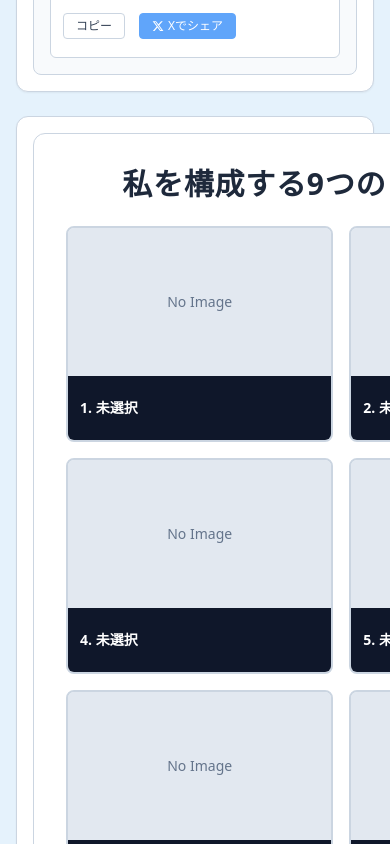
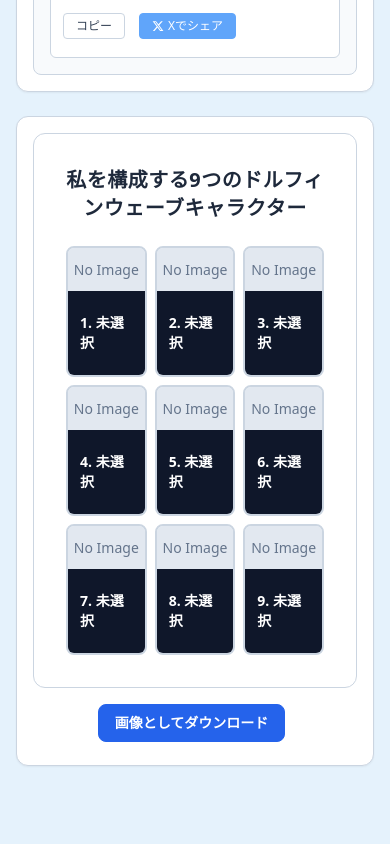
Before and after one commit to maguro-alternative/my-portfolio-site, a Next.js app: page /nine/dolphin in a window 390 px wide. Shown: the part 1960-2804 px from the top of the page. After the commit the page ends 2750 px from the top, so only its background shows below. Built offline with nearby package versions, Linux system fonts and the light colour scheme.

Commit message:
スタイル調整

```diff
--- a/src/app/nine/dolphin/components/PreviewGrid.tsx
+++ b/src/app/nine/dolphin/components/PreviewGrid.tsx
@@ -15,11 +15,11 @@ interface PreviewGridProps {
 export function PreviewGrid({ title, selectedItems, cardRef, onDownload }: PreviewGridProps) {
   return (
     <section className="rounded-xl border border-slate-300 bg-white p-4 shadow-sm">
-      <div ref={cardRef} className="mx-auto w-[900px] rounded-xl border border-slate-300 bg-white p-8">
-        <h1 className="mb-6 text-center text-3xl font-bold tracking-wide text-slate-800">
+      <div ref={cardRef} className="mx-auto max-w-[900px] rounded-xl border border-slate-300 bg-white p-8">
+        <h1 className="mb-6 text-center text-xl font-bold tracking-wide text-slate-800 sm:text-2xl md:text-3xl">
           {title}
         </h1>
-        <div className="grid grid-cols-3 gap-4">
+        <div className="grid grid-cols-3 gap-2 sm:gap-3 md:gap-4">
           {selectedItems.map((item, index) => (
             <article key={index} className="relative overflow-hidden rounded-lg border-2 border-slate-300 bg-slate-100">
               <div className="aspect-[16/9]">
```
